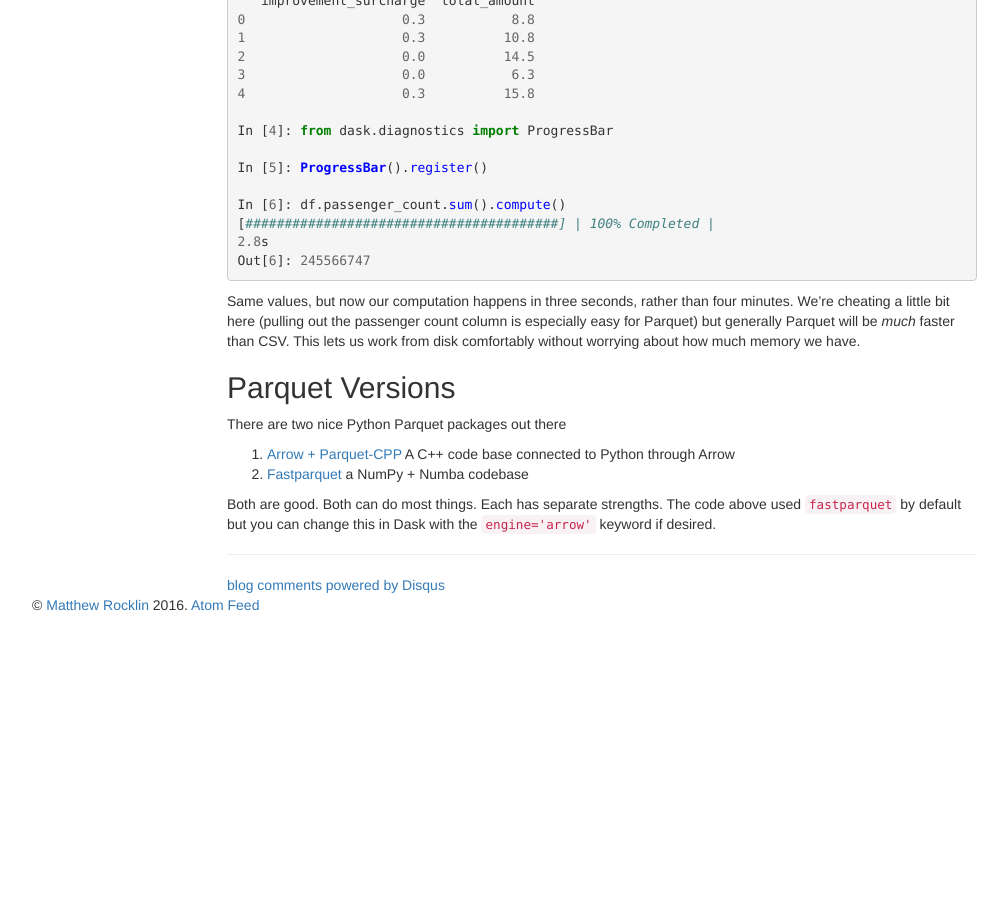
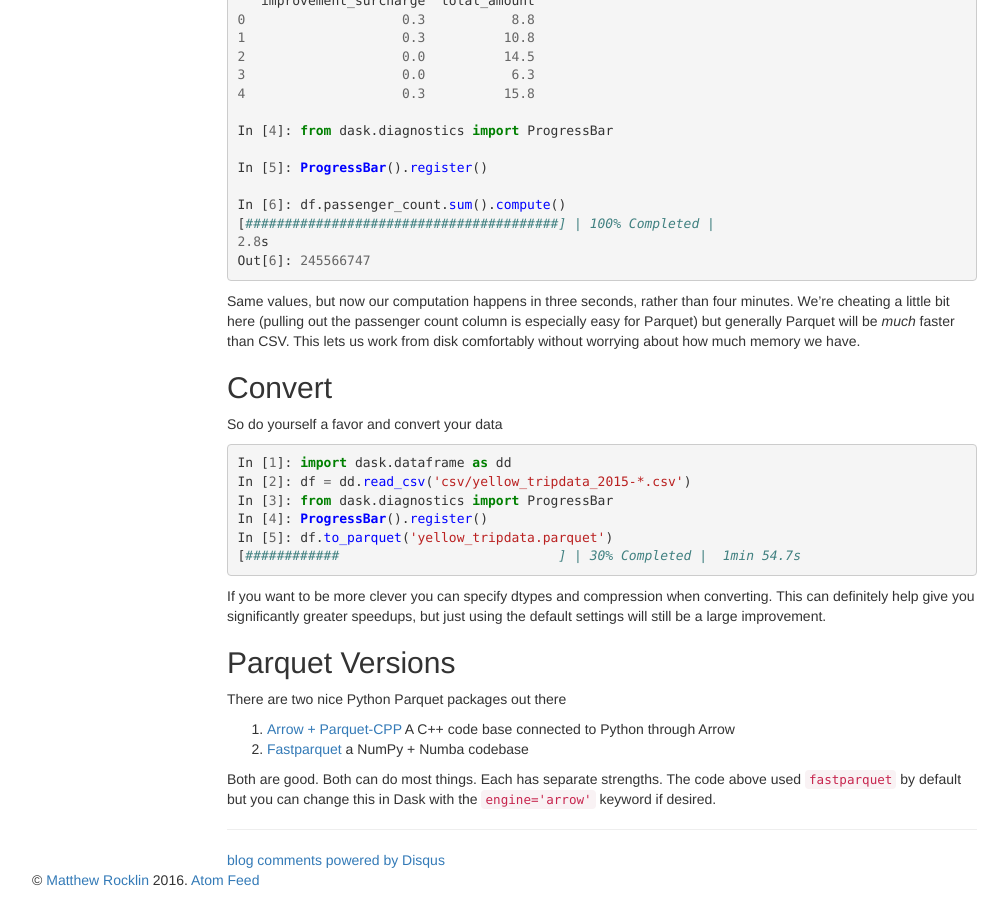
Before and after one commit to besyskymnbk/blog, a Jekyll site: the page built from _posts/work/2017-06-28-use-parquet.md, in a window 1280 px wide and 900 px high, scrolled down 3388 px. Shown: the whole window, without its empty margins (38-1046 px from the left). Built offline with Jekyll 4.4.1, drawn with Linux system fonts in a browser that asks for light colours; comment, search, counter and statistics services are not loaded; before the commit the page ends 4013 px from its top, so only the background shows below that.

Commit message:
add conversion code

````diff
--- a/_posts/work/2017-06-28-use-parquet.md
+++ b/_posts/work/2017-06-28-use-parquet.md
@@ -211,6 +211,24 @@ column is especially easy for Parquet) but generally Parquet will be *much*
 faster than CSV.  This lets us work from disk comfortably without worrying
 about how much memory we have.
 
+Convert
+-------
+
+So do yourself a favor and convert your data
+
+```python
+In [1]: import dask.dataframe as dd
+In [2]: df = dd.read_csv('csv/yellow_tripdata_2015-*.csv')
+In [3]: from dask.diagnostics import ProgressBar
+In [4]: ProgressBar().register()
+In [5]: df.to_parquet('yellow_tripdata.parquet')
+[############                            ] | 30% Completed |  1min 54.7s
+```
+
+If you want to be more clever you can specify dtypes and compression when
+converting.  This can definitely help give you significantly greater speedups,
+but just using the default settings will still be a large improvement.
+
 
 Parquet Versions
 ----------------
````
